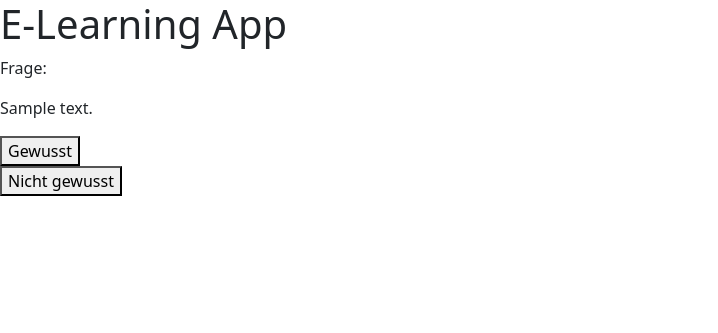
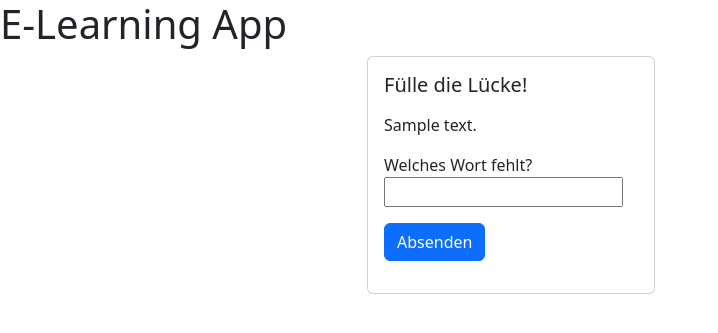
Before and after one commit to JanFfm/e-learning23, a Django app: template project/project/templates/app/gap_text.html in a window 1280 px wide. Shown: the top 333 px of the page, without its empty margins (0-718 px from the left). Run offline with Django 4.2, Linux system fonts and the light colour scheme; the template is opened without the code that fills it: most values are stand-ins (such as "Sample title", 1, 10 or a date in 2020); some libraries are stand-ins or nearby versions.

Commit message:
updated question mode

```diff
--- a/project/project/templates/app/gap_text.html
+++ b/project/project/templates/app/gap_text.html
@@ -1,11 +1,13 @@
 {% extends 'app/question_mode.html' %}
-
+{% block card_title%}Fülle die Lücke!{% endblock%}
 
 {% block card %}
 <p>
 {{ gap_text }}</p>
-
-<button name="subject" type="submit" value="1">Gewusst</button><br>
-<button name="subject" type="submit" value="0">Nicht gewusst</button>
-
+<label for="gap">Welches Wort fehlt?</label><br>
+<input type="text" id="gap" name="gap"><br>
+</p>
+<p>
+<button name="subject" type="submit"  class="btn btn-primary">Absenden</button>
+</p>
 {% endblock %}
--- a/project/project/templates/app/question_mode.html
+++ b/project/project/templates/app/question_mode.html
@@ -2,11 +2,30 @@
 {% extends 'base.html' %}
 
 {% block content %}
-<p>Frage:</p>
-<form  action="" method="post">
-    {% csrf_token %}
-    {% block card %}
+<div class="container">
+    <div class="row">
+      <div class="col-3">
+    </div>
+<div class="col">
 
-    {% endblock %}
+
+    <form  action="" method="post">
+        <div class="card" style="width: 18rem;">
+            <div class="card-body">
+            <h5 class="card-title">{% block card_title%}Überschrift{% endblock%}</h5>
+        {% csrf_token %}
+        <p class="card-text">
+        {% block card %}
+
+        {% endblock %}
+        <p>
+        </div>
 </form>
+</div>
+
+</div>
+<div class="col-sm">
+</div>
+</div>
+</div>
 {% endblock %}
--- a/project/project/templates/base.html
+++ b/project/project/templates/base.html
@@ -6,8 +6,6 @@
 {% load bootstrap5 %}
 {% bootstrap_css %}
 {% bootstrap_javascript %}
-
-{# Display django.contrib.messages as Bootstrap alerts #}
 {% bootstrap_messages %}
 </head>
 <body>
```
Also changed, not shown: project/app/models.py (+11 -3 lines), project/project/templates/app/multiple_choice.html (+5 -2 lines), project/project/templates/app/reading.html (+6 -3 lines).
